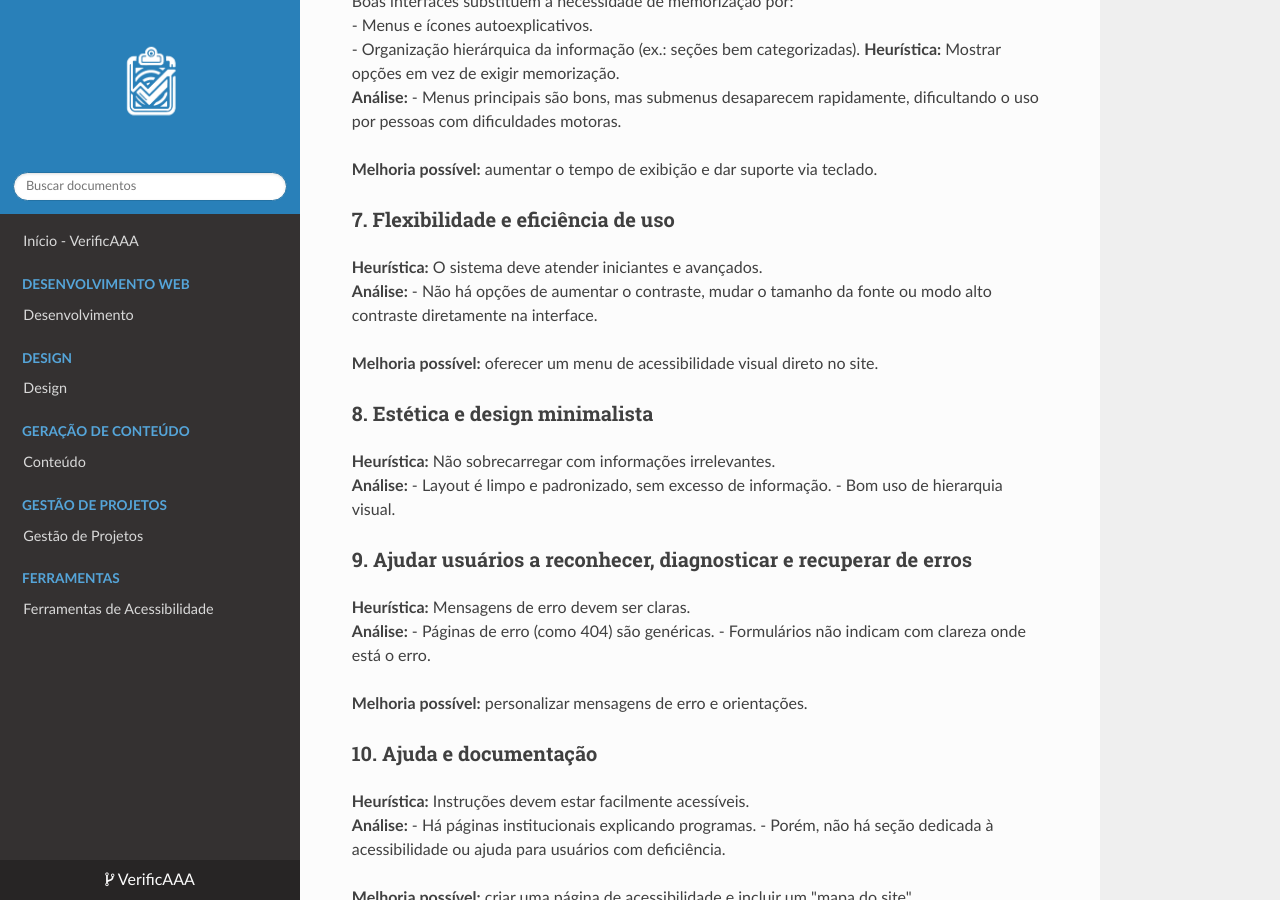
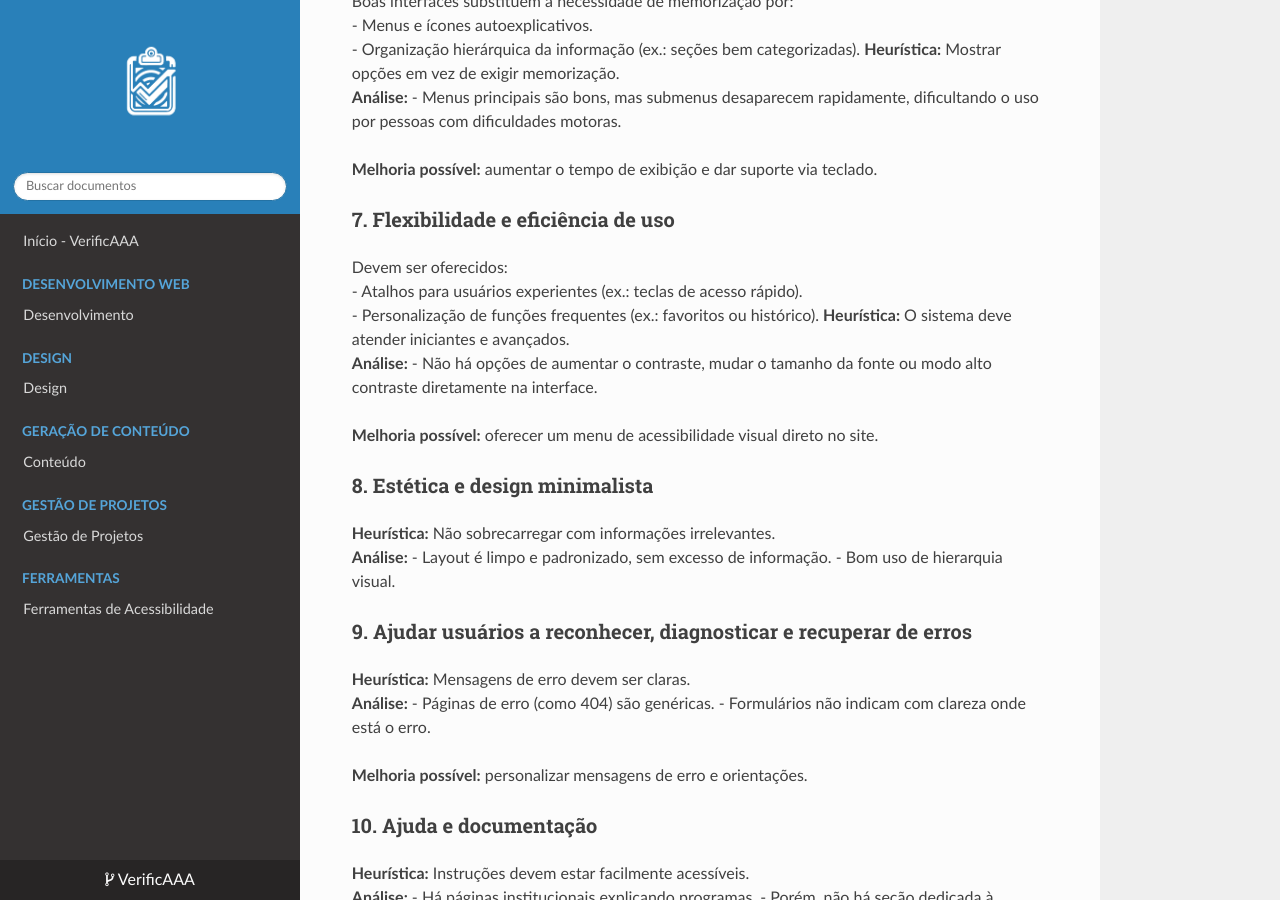
Before and after one commit to isacostaf/IHCGrupo05, an MkDocs documentation site: the page built from docs/heuristicas/analise.md, in a window 1280 px wide and 900 px high, scrolled down 1257 px. Built offline with MkDocs 1.6.1, drawn with Linux system fonts in a browser that asks for light colours; nearby versions of some CDN libraries.

Commit message:
Adicionando introdução ao tópico 7 de heurísticas

```diff
--- a/docs/heuristicas/analise.md
+++ b/docs/heuristicas/analise.md
@@ -52,6 +52,9 @@ Boas interfaces substituem a necessidade de memorização por:
 **Melhoria possível:** aumentar o tempo de exibição e dar suporte via teclado.
 
 ### 7. Flexibilidade e eficiência de uso
+Devem ser oferecidos:
+- Atalhos para usuários experientes (ex.: teclas de acesso rápido).
+- Personalização de funções frequentes (ex.: favoritos ou histórico).
 **Heurística:** O sistema deve atender iniciantes e avançados.
 **Análise:**
 - Não há opções de aumentar o contraste, mudar o tamanho da fonte ou modo alto contraste diretamente na interface.
```
